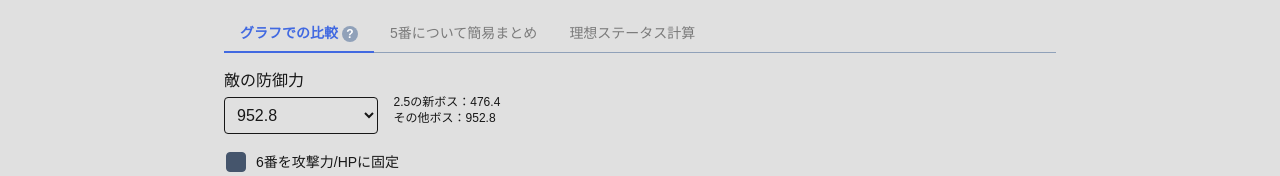
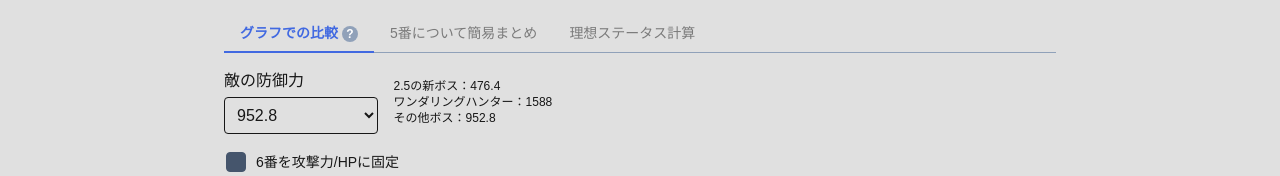
Before and after one commit to SHHsgs/ZZZ-DiscScoreCalculator, a Next.js app: page /calc in a window 1280 px wide. Shown: the part 390-566 px from the top of the page. Built offline with nearby package versions, Linux system fonts and the light colour scheme.

Commit message:
防御力の説明漏れ追記

```diff
--- a/app/components/BarChart.tsx
+++ b/app/components/BarChart.tsx
@@ -184,7 +184,7 @@ export default function BarChart({ highlightIndices = [], width = 700, height =
     <div className="w-full overflow-auto">
       <div className="grid grid-cols-1 gap-4 sm:grid-cols-5 mb-4">
         <PullDown label="敵の防御力" value={baseDiffence.toString()} onChange={setBaseDiffence} options={[{ value: "952.8", label: "952.8" }, { value: "1588.0", label: "1588.0" }, { label: "476.4", value: "476.4" }]} />
-        <div className="relative w-4/3 min-h-[2rem] sm:min-h-0"><span className="absolute bottom-2 w-full text-xs"><br />2.5の新ボス：476.4<br />その他ボス：952.8</span></div>
+        <div className="relative w-4/3 min-h-[2rem] sm:min-h-0"><span className="absolute bottom-2 w-full text-xs"><br />2.5の新ボス：476.4<br />ワンダリングハンター：1588<br />その他ボス：952.8</span></div>
       </div>
       <div className="flex items-center mb-2">
         <input
```
